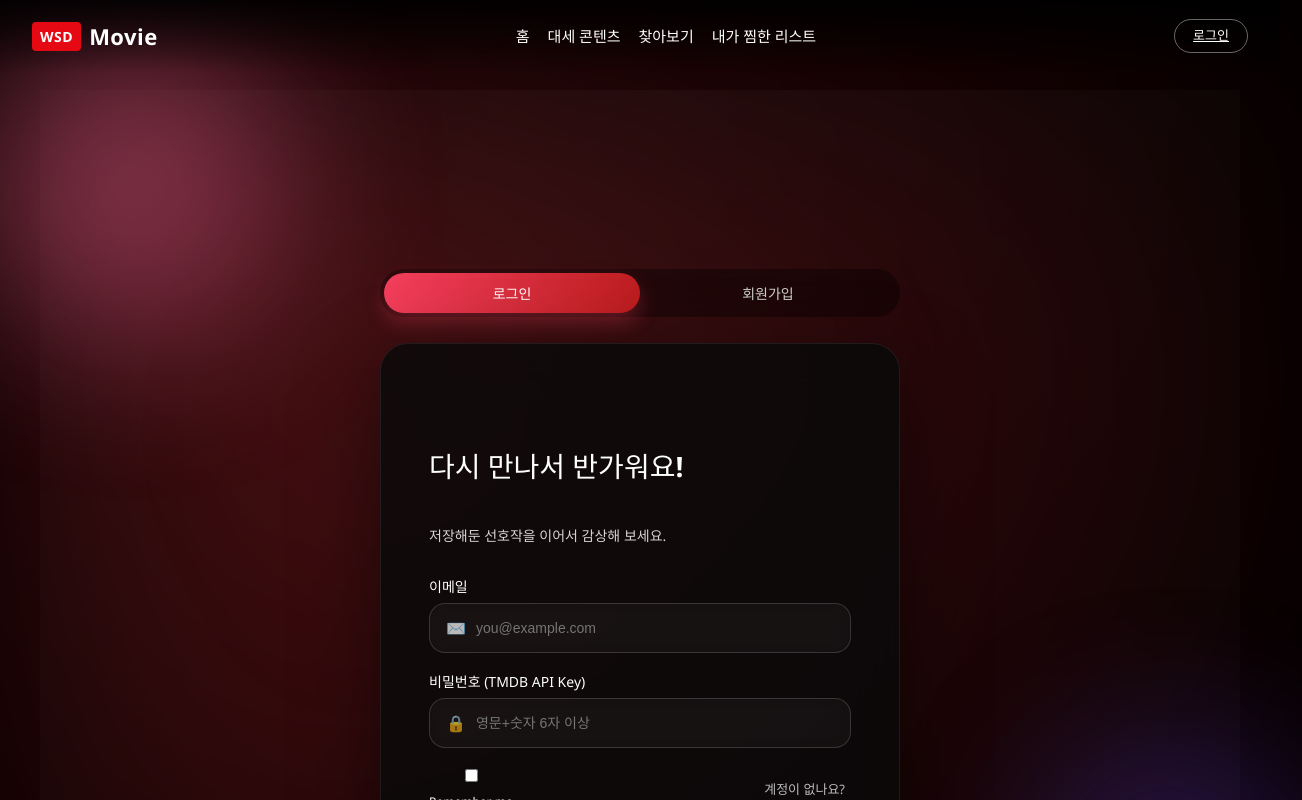
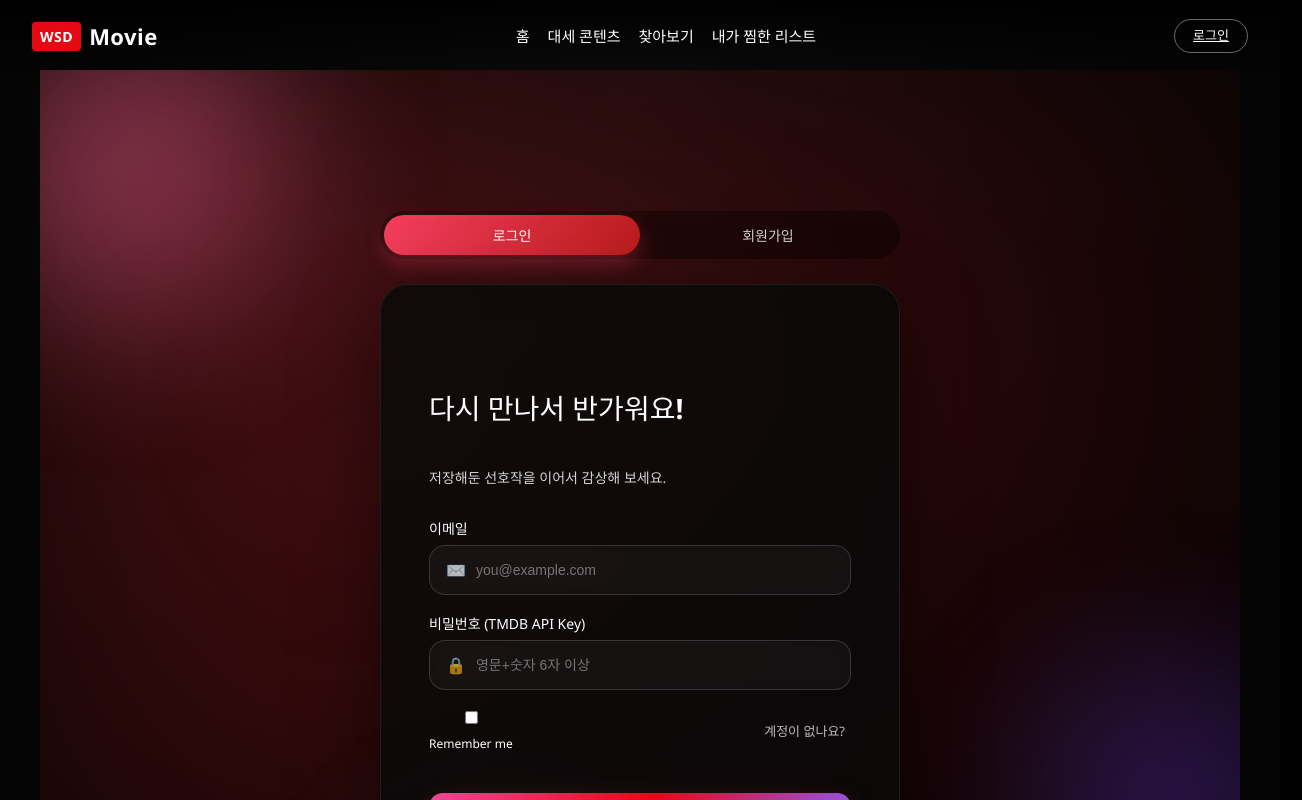
Before and after one commit to ansangah/BP_Netflix, a Vue app: page /signin in a window 1280 px wide. Shown: the top 800 px of the page, 1302 px wide, since content can reach past the window. Built offline with nearby package versions, Linux system fonts and the light colour scheme; no server answers.

Commit message:
로그인창 배경 올림

```diff
--- a/src/App.vue
+++ b/src/App.vue
@@ -17,10 +17,19 @@ import ScrollTopButton from './components/common/ScrollTopButton.vue'
 <style>
 #app {
   min-height: 100vh;
-  background: #000;
+  height: 100%;
+  display: flex;
+  flex-direction: column;
+  background: radial-gradient(circle at top, #0a0a0a, #050505 50%);
   color: #fff;
 }
 .app-main {
-  padding-top: 90px;
+  flex: 1;
+  background: transparent;
+  display: flex;
+  justify-content: center;
+  align-items: flex-start;
+  padding: 70px 0 24px;
+  box-sizing: border-box;
 }
 </style>
--- a/src/style.css
+++ b/src/style.css
@@ -1,3 +1,8 @@
+html,
+body {
+  height: 100%;
+}
+
 :root {
   font-family: 'Pretendard', 'Noto Sans KR', 'Segoe UI', system-ui, -apple-system, BlinkMacSystemFont,
     'Helvetica Neue', sans-serif;
@@ -11,16 +16,16 @@
   -moz-osx-font-smoothing: grayscale;
 }
 
-*,
-*::before,
-*::after {
+ *,
+ *::before,
+ *::after {
   box-sizing: border-box;
 }
 
 body {
   margin: 0;
   min-height: 100vh;
-  background-color: #000;
+  background: radial-gradient(circle at top, #0a0a0a, #050505 45%, #030303);
   color: #fff;
 }
 
--- a/src/views/SignInView.vue
+++ b/src/views/SignInView.vue
@@ -201,20 +201,20 @@ async function handleRegister() {
 
 <style scoped>
 .auth-page {
-  min-height: 100vh;
+  min-height: 100%;
+  width: 100%;
+  max-width: 1200px;
+  margin-inline: auto;
   display: flex;
   flex-direction: column;
   align-items: center;
   justify-content: center;
-  padding: clamp(32px, 5vw, 72px) clamp(16px, 4vw, 48px);
-  gap: clamp(24px, 3vw, 48px);
+  padding: clamp(24px, 4vw, 64px) clamp(16px, 4vw, 48px);
+  gap: clamp(16px, 2vw, 32px);
   position: relative;
-  overflow: visible;
+  overflow: hidden;
   color: #fff;
   background: radial-gradient(circle at top, #0a0a0a, #050505 50%);
-  width: 100%;
-  max-width: 1200px;
-  margin-inline: auto;
 }
 
 .bg-overlay {
@@ -272,7 +272,6 @@ async function handleRegister() {
 .flip-wrapper {
   width: min(520px, 95vw);
   max-width: 560px;
-  min-height: min(760px, 90vh);
   perspective: 1600px;
   position: relative;
   z-index: 1;
@@ -337,7 +336,8 @@ async function handleRegister() {
   gap: 20px;
   transform-style: preserve-3d;
   backface-visibility: hidden;
-  min-height: 620px;
+  height: 100%;
+  max-height: inherit;
   overflow: hidden;
 }
 
@@ -354,6 +354,8 @@ async function handleRegister() {
 @media (max-width: 640px) {
   .flip-wrapper {
     width: 100%;
+    height: auto;
+    max-height: none;
   }
 
   .mode-tabs button {
```
